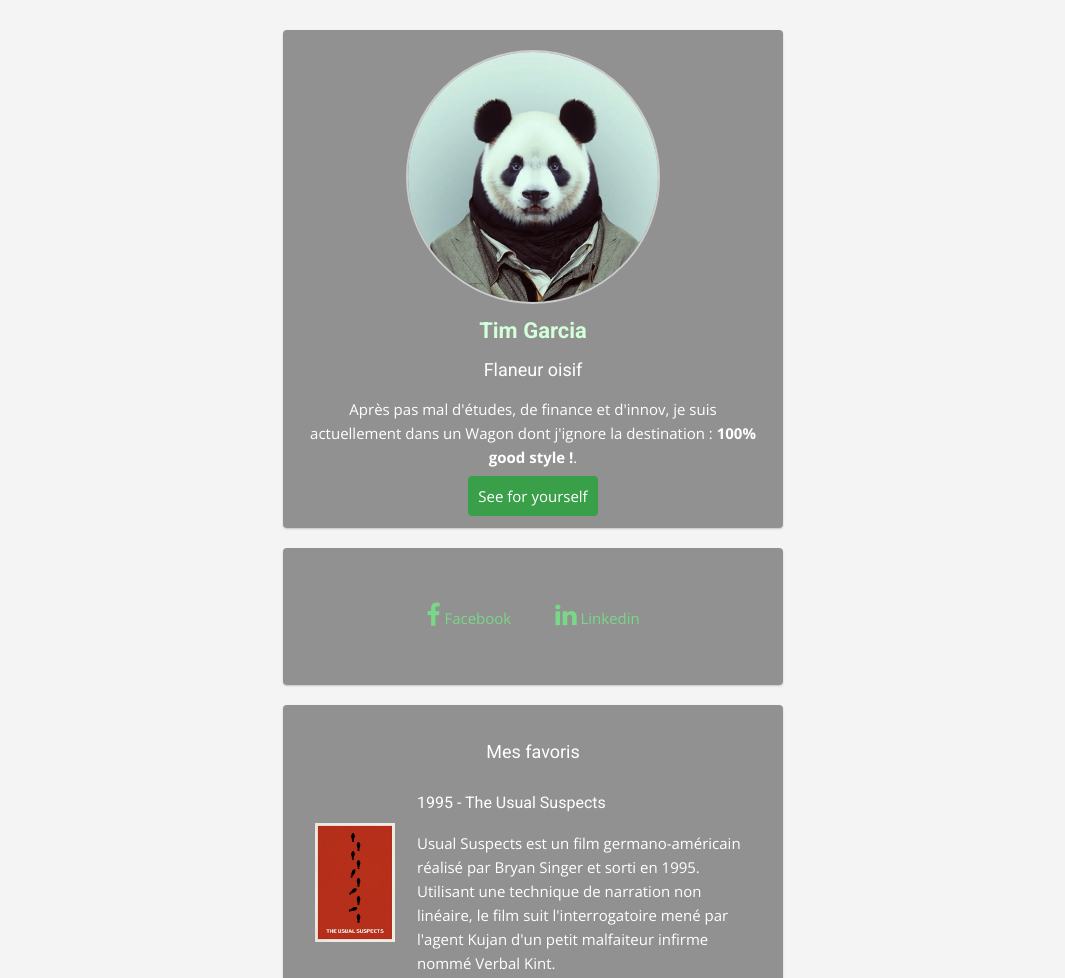
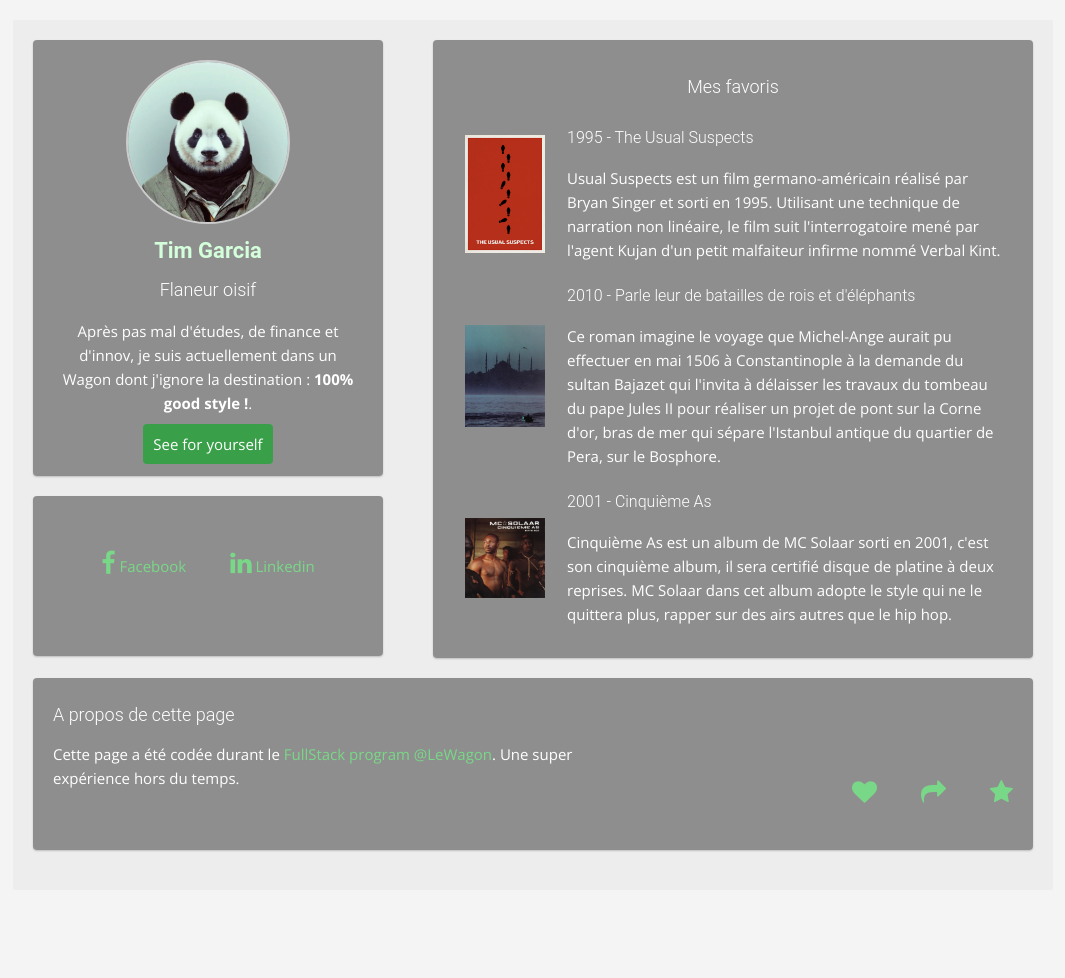
Before and after one commit to timgrc/profile, a plain HTML site: page index.html in a window 1280 px wide. Shown: the top 978 px of the page, without its empty margins (107-1172 px from the left). After the commit the page ends 910 px from the top, so only its background shows below. Drawn offline with nearby package versions, Linux system fonts and the light colour scheme.

Commit message:
profile update

```diff
--- a/index.html
+++ b/index.html
@@ -1,15 +1,21 @@
 <html>
   <head>
     <meta charset="utf-8">
-    <title>Tim infos</title>
-    <link rel="stylesheet" href="http://fonts.googleapis.com/css?family=Open+Sans:400,300,700|Roboto:400,700">
-    <link rel="stylesheet" href="https://maxcdn.bootstrapcdn.com/font-awesome/4.6.3/css/font-awesome.min.css">
+    <title>Basic info</title>
+
+    <!-- Google fonts -->
+    <link rel="stylesheet" href="http://fonts.googleapis.com/css?family=Open+Sans:400,300,700|Montserrat:400,700">
+
+    <!-- Fontawesome -->
+    <link href="http://maxcdn.bootstrapcdn.com/font-awesome/4.2.0/css/font-awesome.min.css" rel="stylesheet">
+
+    <!-- Your style -->
     <link rel="stylesheet" href="style.css">
   </head>
-
   <body>
-    <div class="container">
-      <div class="card text-center">
+    <div id="wrapper">
+      <div id="left">
+        <div id="summary" class="card text-center">
           <img src="img/panda.jpg" alt="Panda" id="img-profile" class="img-circle">
           <h1>Tim Garcia</h1>
           <h2>Flaneur oisif</h2>
@@ -35,8 +41,9 @@
             </li>
           </ul>
         </div>
-
-      <div class="card text-center">
+      </div>
+      <div id="right">
+        <div id="favorite" class="card text-center">
           <h2>Mes favoris</h2>
 
           <table id="movies">
@@ -71,11 +78,13 @@
             </tbody>
           </table>
         </div>
-      <div class="card text-center">
+      </div>
+      <div class="clear"></div>
+      <div id="footer" class="card">
         <h2>A propos de cette page</h2>
         Cette page a été codée durant le <a href="http://lewagon.org/program" target="_blank">FullStack program @LeWagon</a>. Une super expérience hors du temps.
 
-        <ul class="list-inline">
+        <ul class="list-inline" id="share">
          <li>
            <a href="#" target="_blank">
              <i class="fa fa-heart"></i>
--- a/style.css
+++ b/style.css
@@ -48,6 +48,10 @@
   line-height: 1.6em;
 }
 
+#summary p {
+  padding: 2px;
+}
+
 /* First simple components */
 
 .text-center {
@@ -96,8 +100,8 @@
 }
 
 #img-profile{
-  width: 250px;
-  height: 250px;
+  width: 160px;
+  height: 160px;
   border: 2px solid #cccccc;
 }
 #movies{
@@ -111,3 +115,85 @@
 #movies td{
   padding: 10px;
 }
+
+#sidebar {
+  position: fixed;
+  width: 100px;
+  left: 0;
+  top: 0;
+  bottom: 0;
+  background: rgba(80, 80, 80, 0.6);
+}
+#page-content {
+  margin-left: 300px;
+}
+#sidebar ul {
+  list-style: none;
+}
+#sidebar ul li {
+  margin-top:50px;
+  margin-bottom: 50px;
+}
+#sidebar a {
+  text-decoration: none;
+  font-size: 25px;
+}
+#sidebar a:hover {
+  color: white;
+}
+
+
+/* Responsive layout behavior */
+
+@media (max-width: 768px) {
+  #content{
+    margin-left: 0px;
+  }
+  #sidebar {
+    display: none;
+  }
+}
+#wrapper{
+  padding: 20px;
+  width: 1000px;
+  margin: 20px auto;
+  border-radius: 2px;
+  background: rgba(175, 175, 175, 0.1);
+}
+
+#left{
+  width: 35%;
+  float: left;
+  min-height: 600px;
+}
+#left .card:first-child {
+  min-height: 350px;
+}
+#left .card:last-child {
+  min-height: 120px;
+}
+
+#right{
+  width: 60%;
+  float: right;
+  min-height: 600px;
+}
+#right .card {
+  min-height: 530px;
+}
+
+.clear{
+  clear: both;
+}
+
+#footer{
+  position: relative;
+  padding: 10px 400px 60px 20px;
+}
+
+#share{
+  position: absolute;
+  text-align: center;
+  bottom: 10px;
+  right: 0px;
+}
```
Lines whose indentation alone changed are shown as unchanged.
